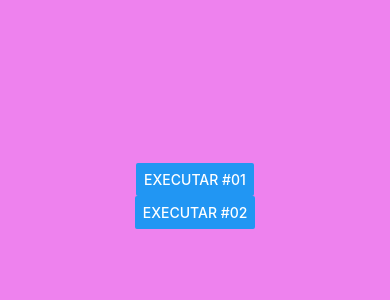
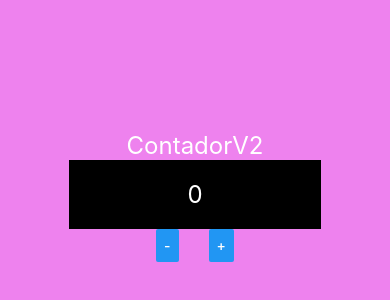
Before and after one commit to lucasilvadrm/exercicios, a React Native app: screen / in a window 390 px wide. Shown: the part 226-526 px from the top of the page. Built offline with nearby package versions, Linux system fonts and the light colour scheme.

Commit message:
comunicação direta e indireta

```diff
--- a/src/App.js
+++ b/src/App.js
@@ -1,6 +1,11 @@
 import React from 'react';
 import { View, StyleSheet } from 'react-native';
-import Botao from './components/Botao';
+import ContadorV2 from './components/contador/ContadorV2';
+
+// import Pai from './components/indireta/Pai';
+// import Pai from './components/direta/Pai';
+// import Contador from './components/Contador';
+// import Botao from './components/Botao';
 // import MinMax from './components/MinMax';
 // import RandomNumber from './components/RandomNumber';
 // import Comp, { Comp1, Comp2 } from './components/Multi';
@@ -9,8 +14,12 @@ import Botao from './components/Botao';
 const App = () => {
   return (
     <View style={style.App}>
+      <ContadorV2 />
+      {/* <Comp />
+      <Pai />
+      <Pai />
+      <Contador initialValue={0} />
       <Botao />
-      {/* <Comp />
       <MinMax min={3} max={20} />
       <RandomNumber min={1} max={10} />
       <Comp1 />
--- /dev/null
+++ b/src/components/Contador.js
@@ -0,0 +1,22 @@
+import React, { useState } from 'react';
+import { Text, Button } from 'react-native';
+import Style from './style';
+
+const Contador = ({ initialValue }) => {
+  const [count, setCount] = useState(Number(initialValue));
+
+  const Increment = () => setCount(count + 1);
+  const Decrement = () => setCount(count - 1);
+  const handleClear = () => setCount(0);
+
+  return (
+    <>
+      <Text style={Style.txtLarge}>{count}</Text>
+      <Button title="Increment" onPress={Increment} />
+      <Button title="Decrement" onPress={Decrement} />
+      <Button title="Clear" onPress={handleClear} />
+    </>
+  );
+};
+
+export default Contador;
--- /dev/null
+++ b/src/components/contador/ContadorBotoes.js
@@ -0,0 +1,21 @@
+import React from 'react';
+import { View, Button, StyleSheet } from 'react-native';
+
+const ContadorBotoes = ({ increment, decrement }) => {
+  return (
+    <View style={style.display}>
+      <Button title="+" onPress={increment} />
+      <Button title="-" onPress={decrement} />
+    </View>
+  );
+};
+
+export default ContadorBotoes;
+
+const style = StyleSheet.create({
+  display: {
+    flexDirection: 'row-reverse',
+    width: '30%',
+    justifyContent: 'space-around',
+  },
+});
--- /dev/null
+++ b/src/components/contador/ContadorDisplay.js
@@ -0,0 +1,24 @@
+import React from 'react';
+import { View, Text, StyleSheet } from 'react-native';
+import Style from '../style';
+
+const ContadorDisplay = ({ num }) => {
+  return (
+    <View style={style.display}>
+      <Text style={[Style.txtLarge, style.displayText]}>{num}</Text>
+    </View>
+  );
+};
+
+export default ContadorDisplay;
+
+const style = StyleSheet.create({
+  display: {
+    backgroundColor: 'black',
+    padding: 20,
+    width: '70%',
+  },
+  displayText: {
+    color: '#FFF',
+  },
+});
--- /dev/null
+++ b/src/components/contador/ContadorV2.js
@@ -0,0 +1,23 @@
+import React, { useState } from 'react';
+import { Text } from 'react-native';
+import Style from '../style';
+import ContadorBotoes from './ContadorBotoes';
+import ContadorDisplay from './ContadorDisplay';
+
+//contador Pai
+const ContadorV2 = () => {
+  const [num, setNum] = useState(0);
+
+  const increment = () => setNum(num + 1);
+  const decrement = () => setNum(num - 1);
+
+  return (
+    <>
+      <Text style={Style.txtLarge}>ContadorV2</Text>
+      <ContadorDisplay num={num} />
+      <ContadorBotoes increment={increment} decrement={decrement} />
+    </>
+  );
+};
+
+export default ContadorV2;
--- /dev/null
+++ b/src/components/direta/Pai.js
@@ -0,0 +1,17 @@
+import React from 'react';
+import { Text } from 'react-native';
+import Style from '../style';
+import Filho from './Filho';
+
+const Pai = () => {
+  let x = 10;
+  let y = 20;
+  return (
+    <>
+      <Text style={Style.txtLarge}>Pai</Text>
+      <Filho a={x} b={y} />
+    </>
+  );
+};
+
+export default Pai;
--- /dev/null
+++ b/src/components/indireta/Pai.js
@@ -0,0 +1,27 @@
+import React, { useState } from 'react';
+import { Text } from 'react-native';
+import Style from '../style';
+import Filho from './Filho';
+
+const Pai = () => {
+  const [texto, setTexto] = useState('');
+  const [num, setNum] = useState(0);
+
+  // eslint-disable-next-line no-shadow
+  const exibirValor = (numero, texto) => {
+    setNum(numero);
+    setTexto(texto);
+  };
+
+  return (
+    <>
+      <Text style={Style.txtLarge}>
+        {texto}
+        {num}
+      </Text>
+      <Filho min={0} max={10} funcao={exibirValor} />
+    </>
+  );
+};
+
+export default Pai;
```
Also changed, not shown: src/components/direta/Filho.js (added, +14 -0 lines), src/components/indireta/Filho.js (added, +20 -0 lines).
